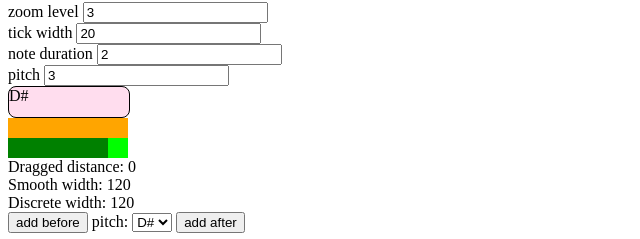
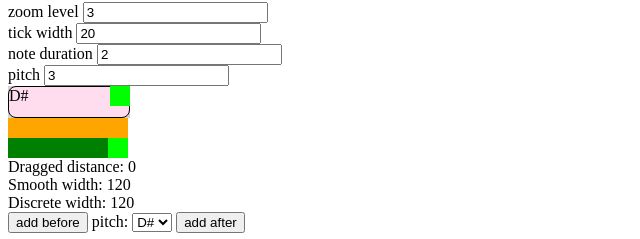
Before and after one commit to peterhudec/angular-music-editor, a website: page client/index.html in a window 1280 px wide. Shown: the part 404-643 px from the top of the page, 0-640 px from the left. Drawn offline with nearby package versions, Linux system fonts and the light colour scheme.

Commit message:
Added note envelope.

```diff
--- a/client/app/components/musicode/editor/editor.directive.js
+++ b/client/app/components/musicode/editor/editor.directive.js
@@ -170,7 +170,7 @@
       var start = 0;
       var smoothWidth = scope.smoothWidth;
 
-      $resizeHandle.on('mousedown', function (e) {
+      element.find('.resize-handle').on('mousedown', function (e) {
         dragging = true;
         start = e.pageX;
         smoothWidth = scope.smoothWidth;
--- a/client/app/components/musicode/editor/style.css
+++ b/client/app/components/musicode/editor/style.css
@@ -16,6 +16,12 @@
   background-color: orange;
 }
 
+.note-envelope {
+  display: inline-block;
+  position: relative;
+  background-color: lightgrey;
+}
+
 .resize-handle {
   width: 20px;
   height: 20px;
--- a/client/app/components/musicode/editor/templates/note-editor.html
+++ b/client/app/components/musicode/editor/templates/note-editor.html
@@ -1,9 +1,12 @@
 <div class="note-editor">
-  <mc-note
-    zoom-level="zoomLevel"
-    tick-width="tickWidth"
-    duration="duration"
-    pitch="pitch"></mc-note>
+  <div class="note-envelope">
+    <mc-note
+      zoom-level="zoomLevel"
+      tick-width="tickWidth"
+      duration="duration"
+      pitch="pitch"></mc-note>
+    <div class="resize-handle"></div>
+  </div>
 
   <div class="discrete-indicator"></div>
   <div class="resize">
```
